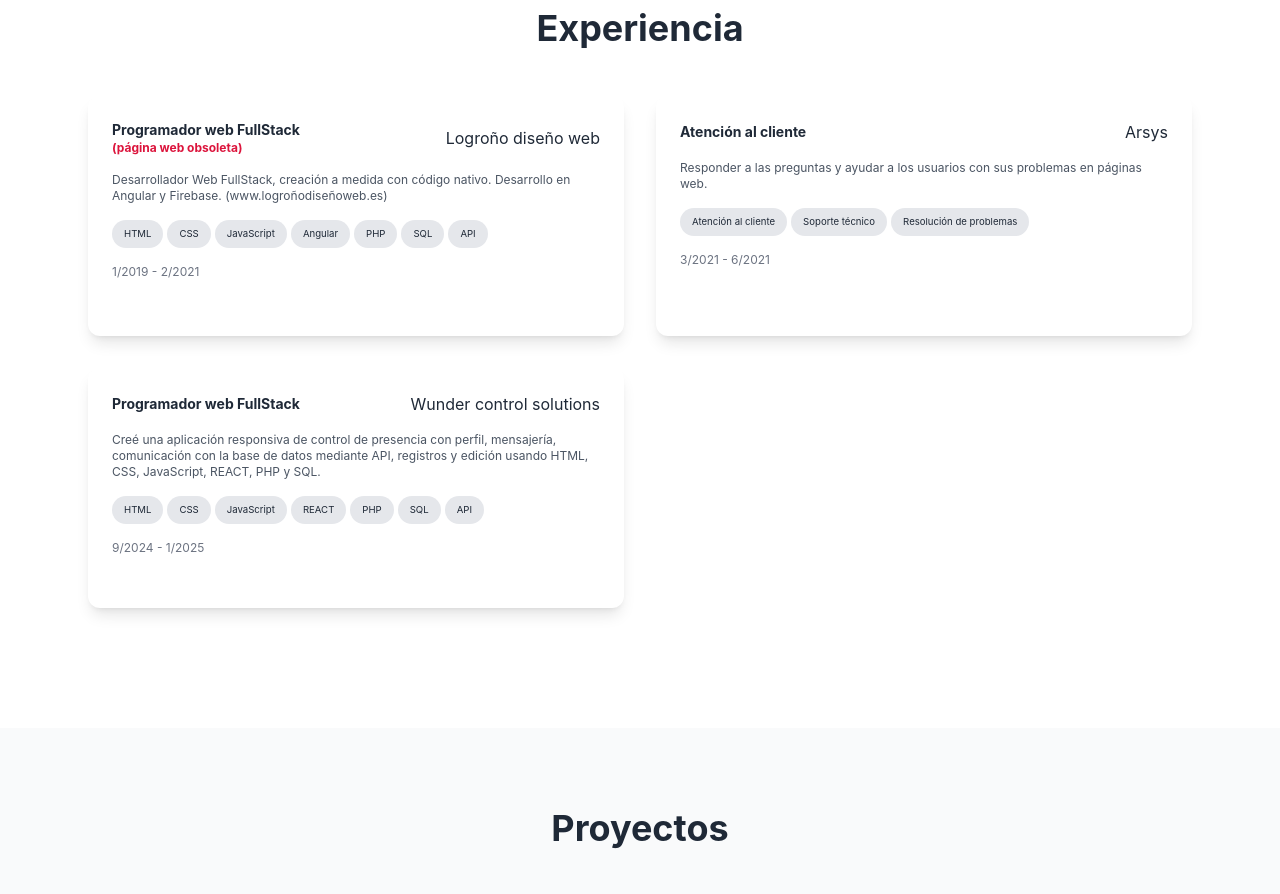
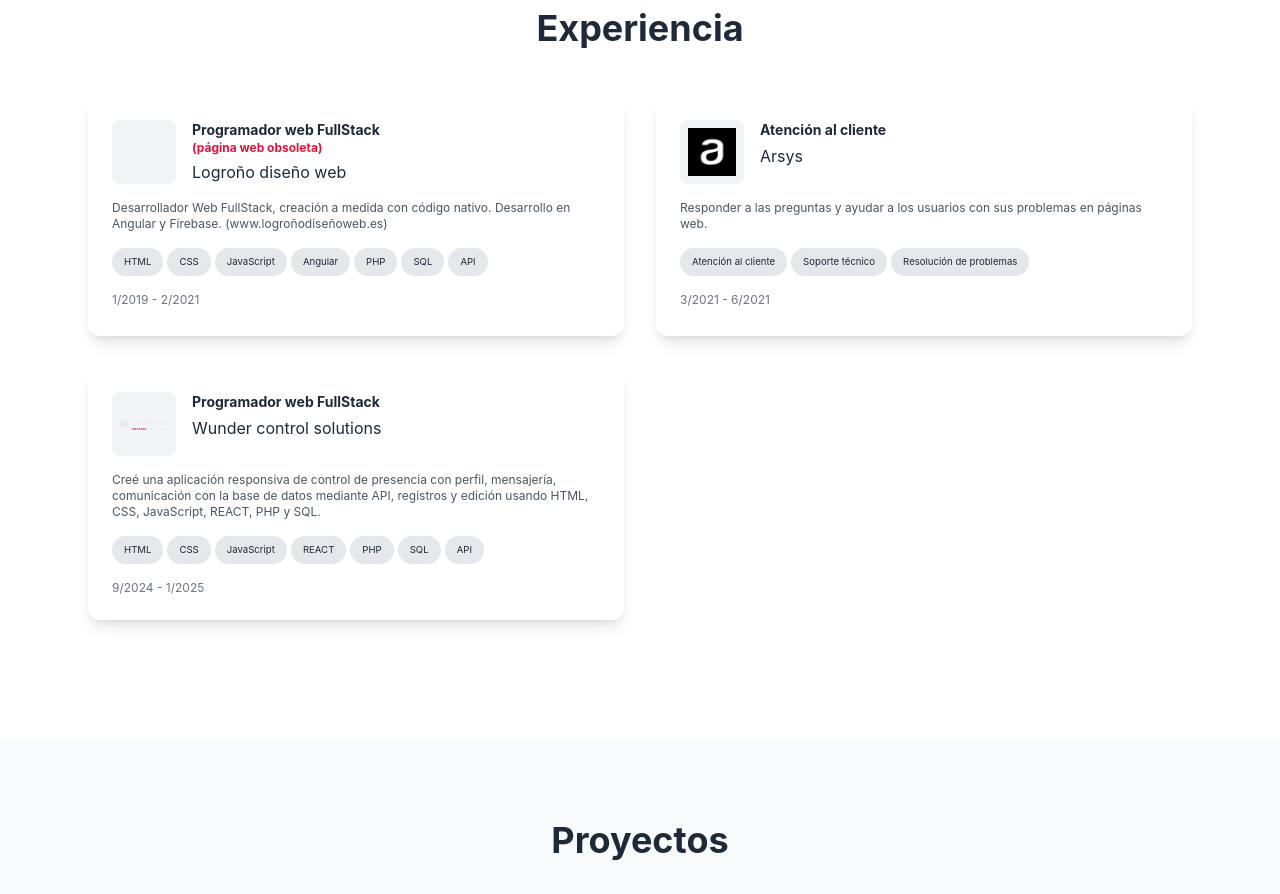
Before and after one commit to DiegoExtremiana/portfolioCompletoDiego, a React (Create React App) app: page / in a window 1280 px wide. Shown: the part 2880-3774 px from the top of the page. Built offline with nearby package versions, Linux system fonts and the light colour scheme; the HTML template or start-up script is replaced by a standard one.

Commit message:
feat: mejorar el diseño del componente Experience con imágenes de empresas

```diff
--- a/src/components/Experience.js
+++ b/src/components/Experience.js
@@ -19,9 +19,20 @@ const Experience = () => {
               key={index}
               className="bg-white dark:bg-gray-700 rounded-xl shadow-lg p-4 xs:p-5 sm:p-6 border-gray-20 dark:border-gray-600 hover:shadow-xl transition-shadow duration-300 min-h-[220px] xs:min-h-[240px] w-full max-w-full"
             >
-              <div className="flex flex-col md:flex-row md:justify-between md:items-center mb-4">
+              <div className="flex items-start gap-4 mb-4">
+                <div className="flex-shrink-0 flex items-center justify-center w-16 h-16 bg-gray-100 dark:bg-gray-600 rounded-lg p-2">
+                  {exp.company === "Arsys" && (
+                    <img src="/media/images/arsys.png" alt="Arsys" className="h-12 w-auto object-contain" />
+                  )}
+                  {exp.company === "Wunder control solutions" && (
+                    <img src="/media/images/wunder.png" alt="Wunder control solutions" className="h-12 w-auto object-contain" />
+                  )}
+                </div>
+                <div className="flex-1 min-w-0">
+                  <div className="flex flex-col md:flex-row md:justify-between md:items-start">
+                    <div className="flex flex-col">
                       <h3 className="text-lg font-bold text-gray-800 dark:text-white break-all xs:text-sm text-prevent-overflow">{exp.position}{exp.note ? <span className="block text-sm crimson-red xs:text-xs text-prevent-overflow">{exp.note}</span> : null}</h3>
-                <span className="text-lg text-blue-60 dark:text-blue-40 mt-2 md:mt-0 xs:text-base sm:block text-prevent-overflow">
+                      <span className="text-lg text-blue-60 dark:text-blue-40 xs:text-base sm:block text-prevent-overflow mt-1">
                         {exp.url ? (
                           <a href={exp.url} target="_blank" rel="noopener noreferrer" className="hover:underline text-prevent-overflow">
                             {exp.company}
@@ -38,6 +49,9 @@ const Experience = () => {
                           <span className="text-prevent-overflow">{exp.company}</span>
                         )}
                       </span>
+                    </div>
+                  </div>
+                </div>
               </div>
 
               <p className="text-gray-600 dark:text-gray-300 mb-4 text-sm xs:text-xs sm:block text-prevent-overflow">{exp.description}</p>
```
Lines whose indentation alone changed are shown as unchanged.
